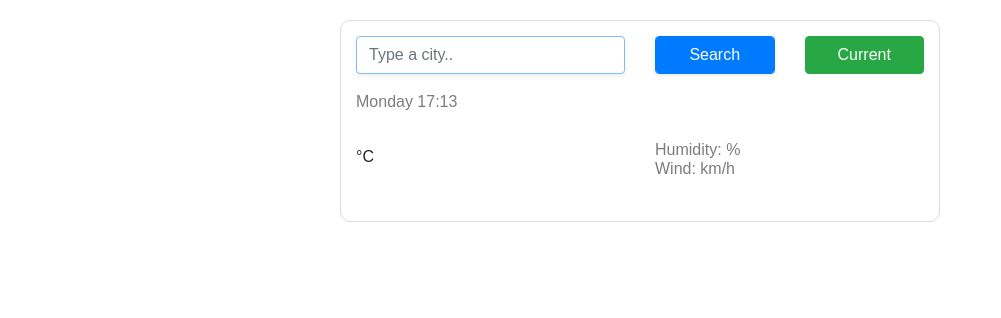
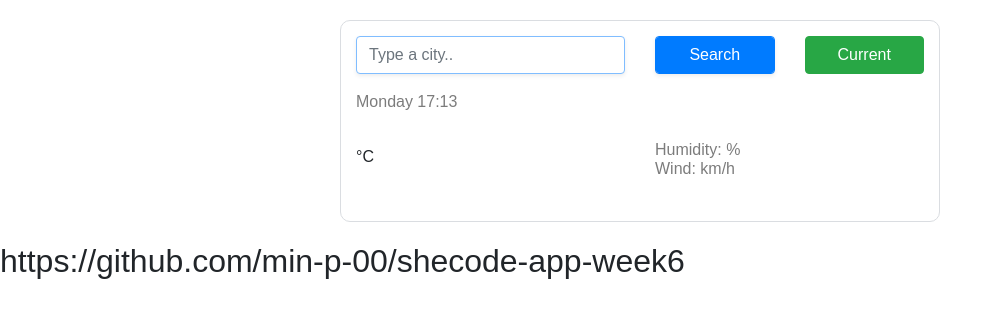
Before and after one commit to min-p-00/shecode-app-week6, a plain HTML site: page week6project.html in a window 1280 px wide. Shown: the whole page, without its empty margins (0-1001 px from the left). Drawn offline with nearby package versions, Linux system fonts and the light colour scheme; no server answers.

Commit message:
addedgithublink

```diff
--- a/week6project.html
+++ b/week6project.html
@@ -72,5 +72,7 @@
       </div>
     </div>
     <script src="src/index.js"></script>
+
+    <h2>https://github.com/min-p-00/shecode-app-week6</h2>
   </body>
 </html>
```
Also changed, not shown: src/index.js (line endings or trailing spaces).
